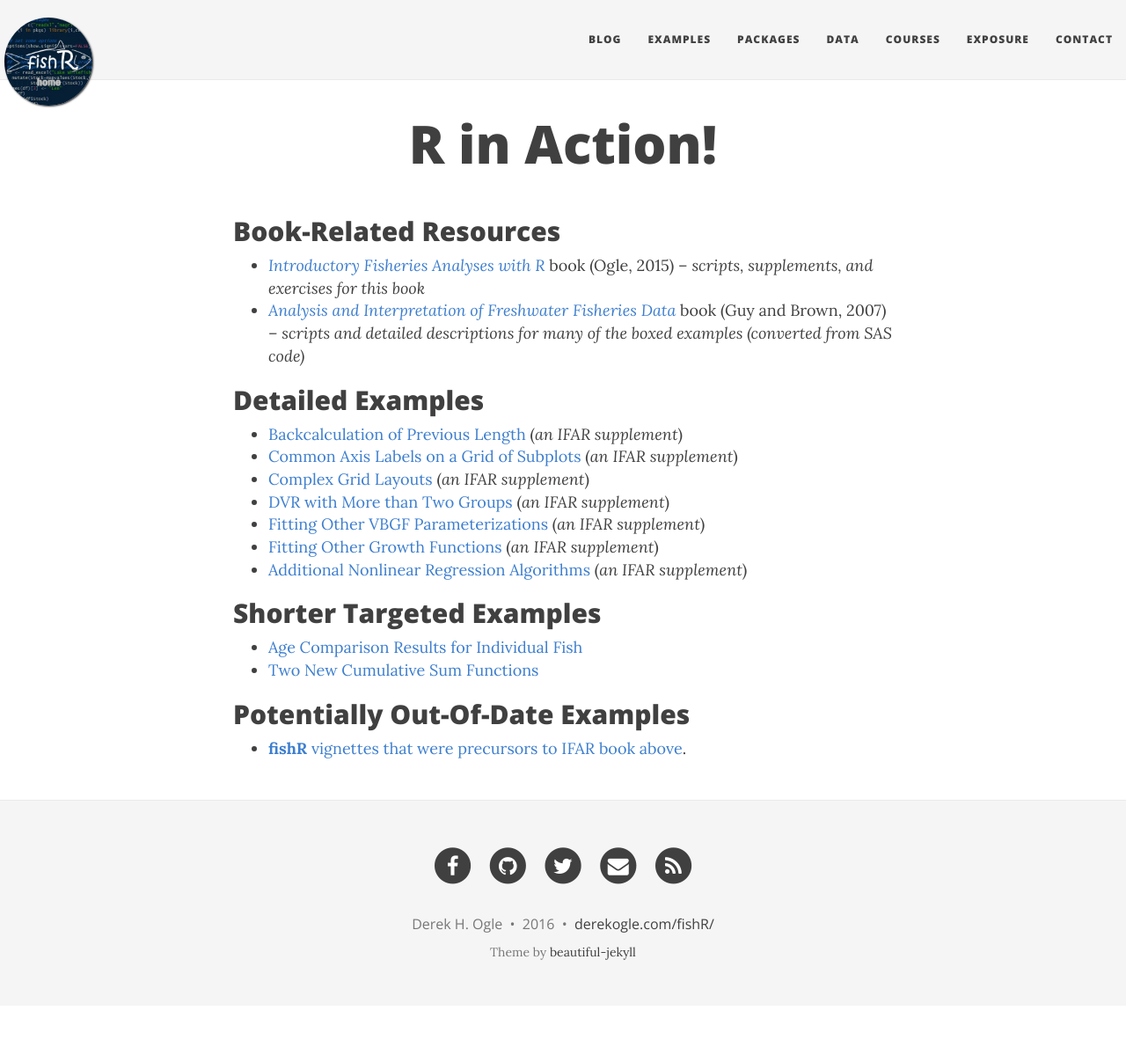
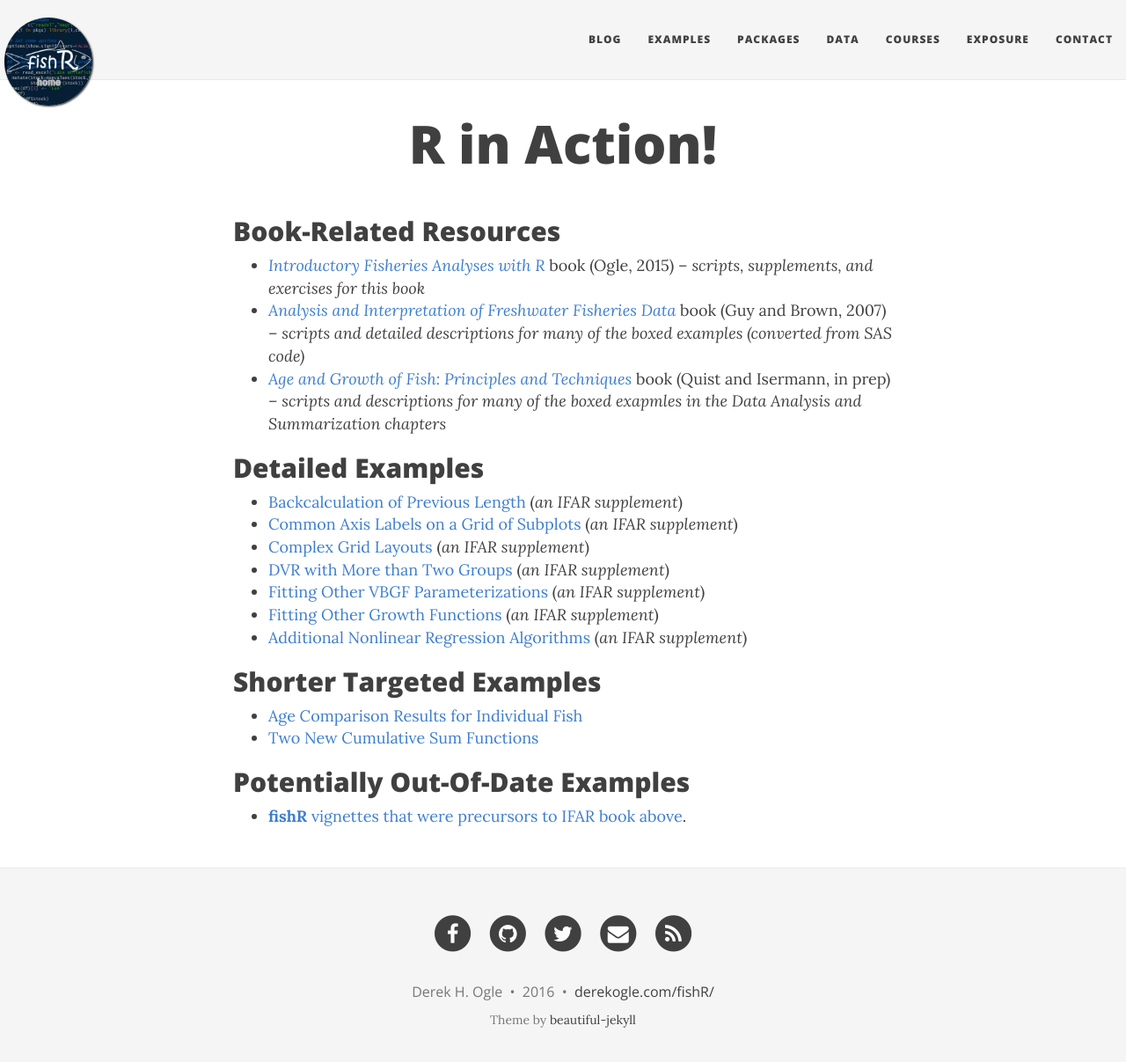
Before and after one commit to droglenc/fishR, a Jekyll site: the page built from examples/index.md, in a window 1280 px wide and 1220 px high. Shown: the top 1207 px of the window at 88% size. Built offline with Jekyll 4.4.1, drawn with Linux system fonts in a browser that asks for light colours; nearby versions of some CDN libraries.

Commit message:
Added link to AGF book examples

```diff
--- a/examples/index.md
+++ b/examples/index.md
@@ -6,6 +6,7 @@
 ## Book-Related Resources
 * [*Introductory Fisheries Analyses with R*](http://derekogle.com/IFAR/) book (Ogle, 2015) -- *scripts, supplements, and exercises for this book*
 * [*Analysis and Interpretation of Freshwater Fisheries Data*](http://derekogle.com/aiffd2007/) book (Guy and Brown, 2007) -- *scripts and detailed descriptions for many of the boxed examples (converted from SAS code)*
+* [*Age and Growth of Fish: Principles and Techniques*](http://derekogle.com/AGF/) book (Quist and Isermann, in prep) -- *scripts and descriptions for many of the boxed exapmles in the Data Analysis and Summarization chapters*
 
 ## Detailed Examples
 * [Backcalculation of Previous Length](http://derekogle.com/IFAR/supplements/backcalculation/) (*an IFAR supplement*)
```
